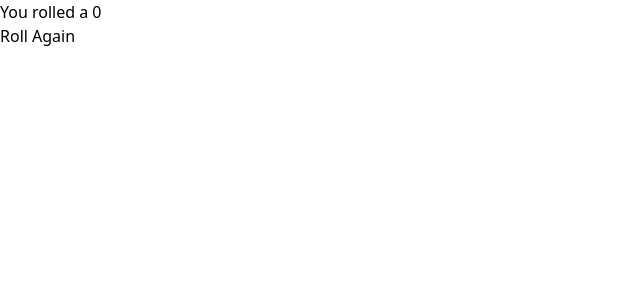
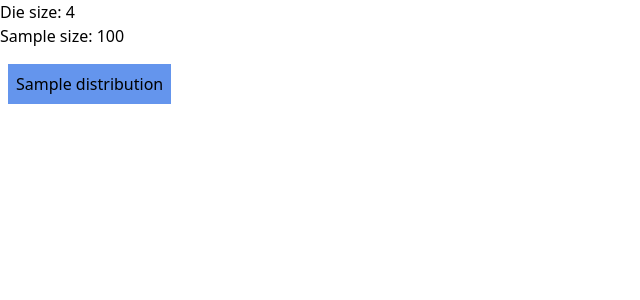
Before and after one commit to ViperZer0/swade-combat-calculator, a SvelteKit app: page / in a window 1280 px wide. Shown: the top 300 px of the page, without its empty margins (0-640 px from the left). Built offline with nearby package versions, Linux system fonts and the light colour scheme.

Commit message:
Added sampler and component to test sampler stats

```diff
--- /dev/null
+++ b/src/lib/sample.ts
@@ -0,0 +1,45 @@
+import type { Rollable } from "./dice";
+
+/**
+ * Samples the random distribution of a given Rollable and returns it as a map,
+ * where the keys of the map are the given rolled result, and the value is the
+ * number of times it was rolled.
+ *
+ * @param {Rollable} die - a Rollable type.
+ * @param {number} samples - The number of samples to take of the given
+ * Rollable.
+ * @returns {Map<number, number>} The table of results, where the key is the
+ * result of any given roll, and the value is the number of times it was rolled.
+ */
+export function sampleDistribution(die: Rollable, samples: number): Map<number, number>
+{
+    let results = new Map<number, number>();
+
+    for (let i=0;i<samples;i++)
+    {
+        const result = die.roll();
+        addOrIncrement(results, result);
+    }
+
+    return results;
+}
+
+export function sortDistribution(map: Map<number, number>): Array<[number, number]>
+{
+    return Array.from(map.entries()).sort((a, b) => a[0] - b[0]);
+}
+
+function addOrIncrement(map: Map<number, number>, key: number)
+{
+    if (map.has(key))
+    {
+        // map.get() cannot returned undefined, we just checked that the map has
+        // the key.
+        const currentValue = map.get(key)!;
+        map.set(key, currentValue + 1);
+    }
+    else
+    {
+        map.set(key, 1);
+    }
+}
--- a/src/routes/+page.svelte
+++ b/src/routes/+page.svelte
@@ -1,6 +1,6 @@
 <script>
 	import TestRoller from "../test-roller/testRoller.svelte";
-
+    import TestSampler from "../test-sampler/testSampler.svelte";
 </script>
 
-<TestRoller />
+<TestSampler />
--- /dev/null
+++ b/src/test-sampler/testSampler.svelte
@@ -0,0 +1,83 @@
+<script lang="ts">
+    import { WildDie } from "$lib/dice";
+	import { sampleDistribution, sortDistribution } from "$lib/sample";
+
+    let { dieSize = 4 } = $props();
+    let die = $derived(new WildDie(dieSize));
+
+    let sampleSize = $state(100);
+    let results: Array<[number, number]> | undefined = $state(undefined);
+    let total = $derived(results.reduce((acc, v) => acc + v[1], 0));
+
+    function generateResults() {
+        results = sortDistribution(sampleDistribution(die, sampleSize));
+    }
+
+</script>
+
+<style>
+    @property --alt-table-background-color {
+        syntax: "<color>";
+        inherits: false;
+        initial-value: #f2f2f2;
+    }
+
+    button {
+        background-color: cornflowerblue;
+        padding: 0.5em;
+        margin-top: 1em;
+        margin-left: 0.5em;
+        margin-bottom: 1em;
+    }
+    th, td {
+        padding-left: 15px;
+    }
+
+    th {
+        font-weight: bold;
+        background-color: var(--alt-table-background-color);
+    }
+
+    tr:nth-child(even) {
+        background-color: var(--alt-table-background-color);
+    }
+
+</style>
+
+<div>
+<label for="dieSize">Die size:</label>
+<input id="dieSize" type="number" bind:value={dieSize} min="2" step="2" />
+</div>
+<div>
+<label for="sampleSize">Sample size:</label>
+<input id="sampleSize" type="number" bind:value={sampleSize} min="1" />
+</div>
+
+<div>
+<button onclick={generateResults}>
+    Sample distribution
+</button>
+</div>
+
+<div>
+{#if results !== undefined}
+    <table>
+    <thead>
+        <tr>
+            <th>Roll Result</th>
+            <!--<th>Times Rolled</th>-->
+            <th>Frequency</th>
+        </tr>
+    </thead>
+    <tbody>
+    {#each results as result}
+        <tr>
+            <td>{result[0]}</td>
+            <!--<td>{result[1]}</td>-->
+            <td>{((result[1]/total * 100).toFixed(2)).toString() + "%"}</td>
+        </tr>
+    {/each}
+    </tbody>
+    </table>
+{/if}
+</div>
```
Also changed, not shown: src/lib/dice.ts (line endings or trailing spaces), 1 other file (tests, documents, lock files or other folders).
